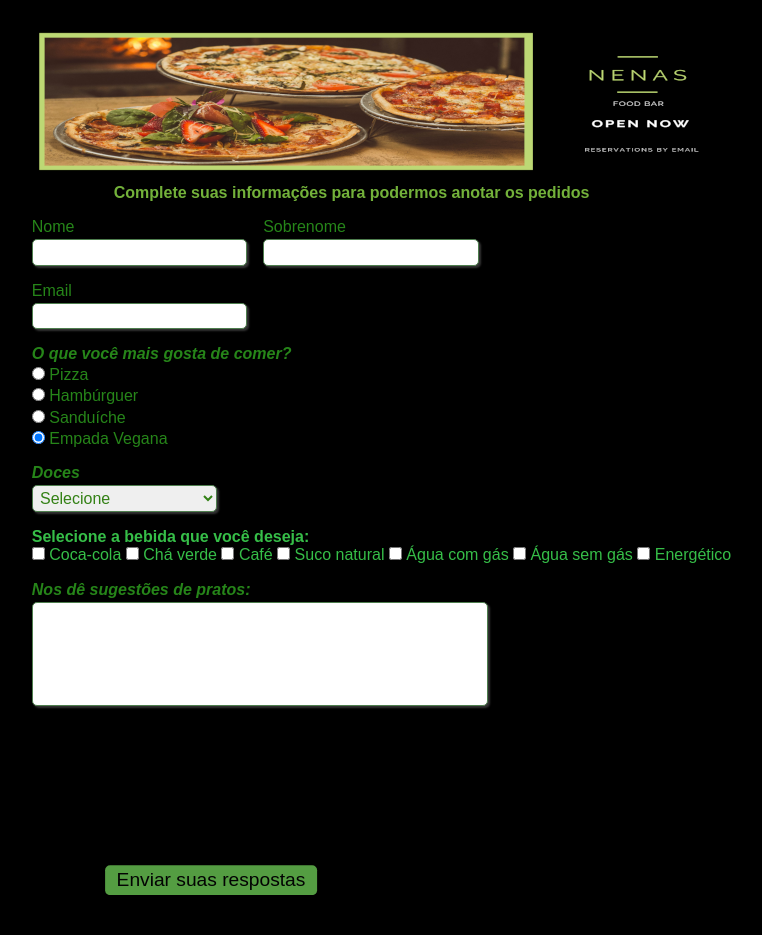
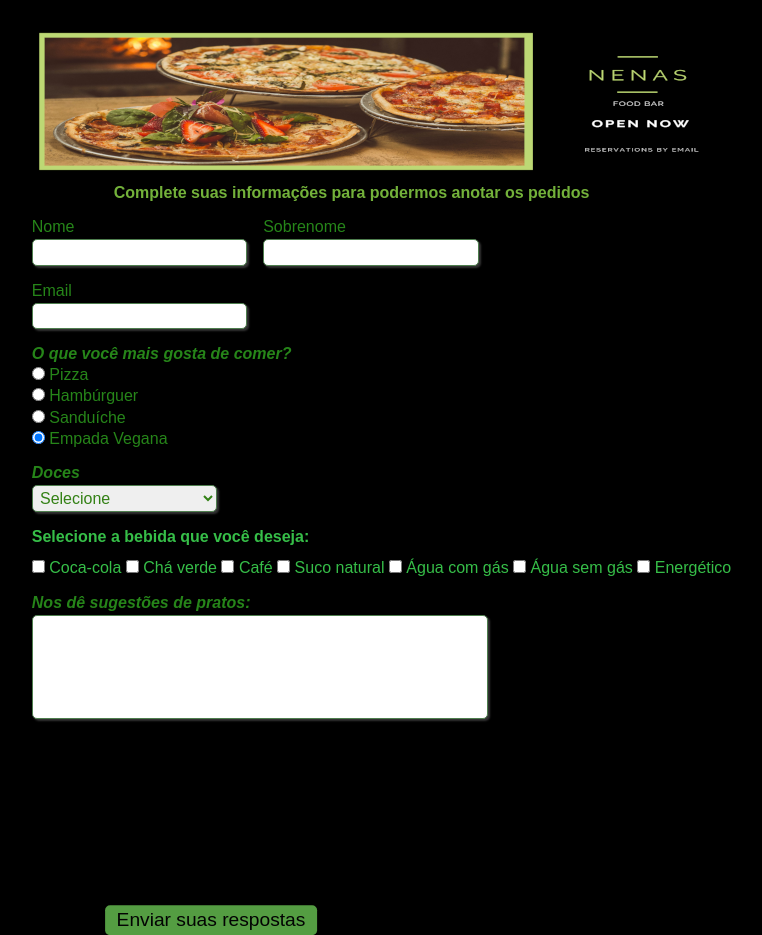
Before and after one commit to linefmv/restaurant-bar, a plain HTML site: page index.html in a window 1280 px wide. Shown: the whole page, without its empty margins (429-1191 px from the left). Before the commit the page ends 895 px from the top, so only its background shows below. Drawn offline with Linux system fonts and the light colour scheme.

Commit message:
organização da página

```diff
--- a/index.html
+++ b/index.html
@@ -61,7 +61,7 @@
         <fieldset class="grupo">
             <!--Checkbox-->
             <div id="check">
-                <label> <strong> Selecione a bebida que você deseja:</label></strong> <br>
+                <label id="drink"> <strong> Selecione a bebida que você deseja:</label></strong> <br>
                 <input type="checkbox" name="bebidas1" id="bebidas1" value="Coca-cola">
                 <label for="bebidas1"> Coca-cola </label>
                 <input type="checkbox" name="bebidas2" id="bebidas2" value="Cha-Verde">
--- a/style.css
+++ b/style.css
@@ -63,6 +63,9 @@ fieldset.grupo .campo{
     display: inline-block;
     margin-bottom: 2%;
 }
+#bebidas1 {
+    margin-top: 2%;
+}
 
 textarea{
     resize: none;
@@ -92,7 +95,7 @@ textarea{
     padding: 0.2em 0.6em;
     box-shadow: 2px 2px 2px rgba(0,0,0,0.2);
     position: absolute;
-    top: 110%;
+    top: 115%;
     left: 50%;
     margin-right: -50%;
     transform: translate(-50%, -50%)
```
